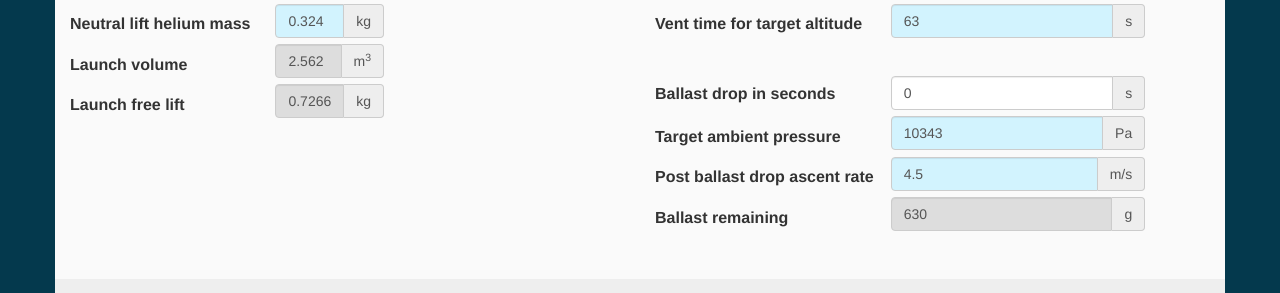
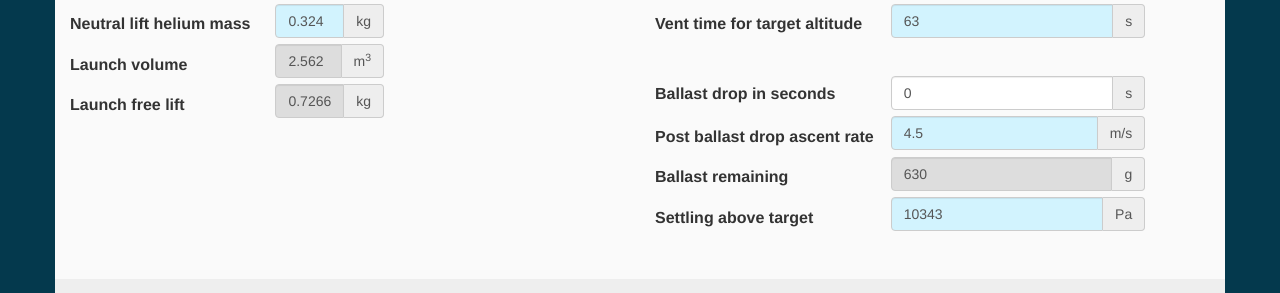
Before and after one commit to Jed-SWSDT/boomerang-calculator, a plain HTML site: page calculator/index.html in a window 1280 px wide. Shown: the part 195-488 px from the top of the page. Drawn offline with Linux system fonts and the light colour scheme.

Commit message:
Rename 'settling above target' field
... so as not to confuse this with the
target altitude.

Also move it to the bottom of the section.

And, give the page a proper title.

```diff
--- a/calculator/index.html
+++ b/calculator/index.html
@@ -1,6 +1,6 @@
 <html>
     <head>
-        <title>Balloon ascent calculator</title>
+        <title>Boomerang vent and ballast calculator</title>
         <link rel="stylesheet" href="css/bootstrap-3.3.2-custom.css"/>
         <link rel="stylesheet" href="css/bootstrap-theme-3.3.2-custom.css"/>
         <style>
@@ -133,7 +133,7 @@
 
             $("#ballastRemaining").text(calc.launch.ballastAfterBallastDrop(dropTime).toFixed(0));
             $("#postBallastDropAscentRate").text(calc.launch.ascentRateAfterBallastDrop(dropTime).toFixed(1));
-            $("#targetAmbientPressure").text(calc.neutral.ambientPressureAfterBallastDrop(dropTime).toFixed(0));
+            $("#settlingAboveTarget").text(calc.neutral.ambientPressureAfterBallastDrop(dropTime).toFixed(0));
 
             $("#launchVolume").text(calc.launch.launchVolume.toFixed(3));
             $("#freeLiftKg").text(calc.launch.freeLiftKg.toFixed(4));
@@ -269,15 +269,6 @@
                         </td>
                     </tr>
                     <tr>
-                        <th><label for="targetAmbientPressure">Target ambient pressure</label></th>
-                        <td>
-                            <div class="input-group">
-                                <div id="targetAmbientPressure" class="form-control calc"></div>
-                                <div class="input-group-addon">Pa</div>
-                            </div>
-                        </td>
-                    </tr>
-                    <tr>
                         <th><label for="postBallastDropAscentRate">Post ballast drop ascent rate</label></th>
                         <td>
                             <div class="input-group">
@@ -292,6 +283,15 @@
                             <div class="input-group">
                                 <div id="ballastRemaining" class="form-control"></div>
                                 <div class="input-group-addon">g</div>
+                            </div>
+                        </td>
+                    </tr>
+                    <tr>
+                        <th><label for="settlingAboveTarget">Settling above target</label></th>
+                        <td>
+                            <div class="input-group">
+                                <div id="settlingAboveTarget" class="form-control calc"></div>
+                                <div class="input-group-addon">Pa</div>
                             </div>
                         </td>
                     </tr>
```
